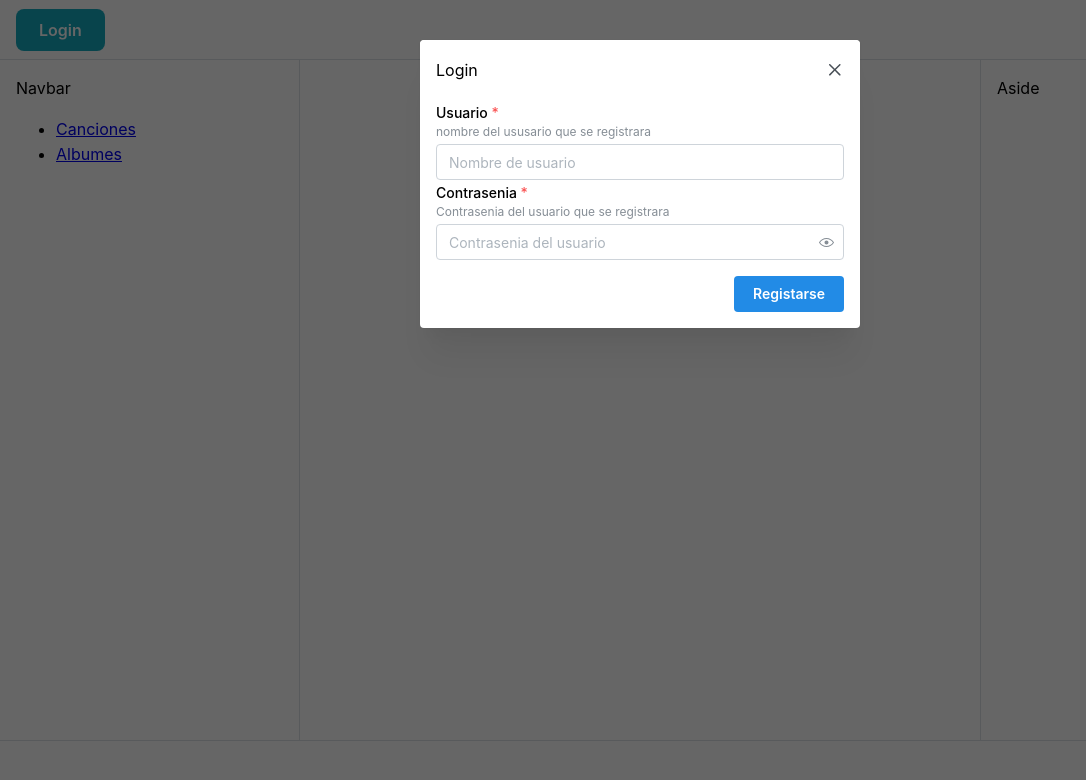
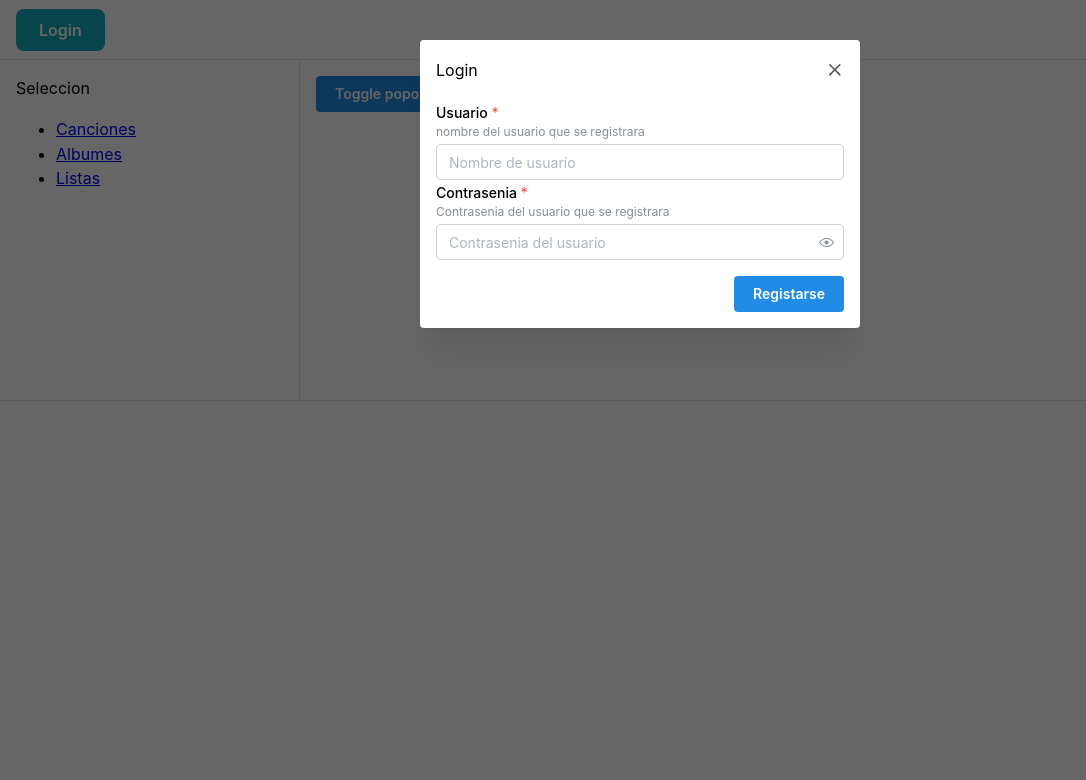
Before and after one commit to tf96-prog/xmusic_frontend, a React (Vite) app: page /listas in a window 1280 px wide. Both pictures are taken after a click on the button "Login". Shown: the top 780 px of the page, without its empty margins (0-1086 px from the left). Built offline with nearby package versions, Linux system fonts and the light colour scheme.

Commit message:
Adding Lista Reproduccion and authorization

```diff
--- a/package.json
+++ b/package.json
@@ -20,7 +20,8 @@
     "react": "^19.0.0",
     "react-dom": "^19.0.0",
     "react-player": "^2.16.0",
-    "react-router": "^7.2.0"
+    "react-router": "^7.2.0",
+    "sass-embedded": "^1.85.1"
   },
   "devDependencies": {
     "@eslint/js": "^9.19.0",
--- a/src/App.tsx
+++ b/src/App.tsx
@@ -6,6 +6,8 @@ import Albumes from "./components/Albumes";
 import { BrowserRouter, Routes, Route, NavLink } from "react-router";
 import Login from "./components/Login";
 import React, { useState } from "react";
+import ReactPlayer from "react-player";
+import ListaReproducciones from "./components/ListaReproducciones";
 
 type Usuario={
     id: number
@@ -15,29 +17,98 @@ type Usuario={
 
 type ContextoUsuarioType = {
   usuario: Usuario | null,
+  token: string | null,
   setUsuario: (_usuario:Usuario | null) => void
+  setToken: (token:string | null) => void
 }
 
-export const cont=React.createContext<ContextoUsuarioType>({
-  usuario: null,
-  setUsuario: (_usuario:Usuario | null) => {}
+type Cancion = {
+  id: number;
+    album: number;
+    nombre: string;
+    duracion: number;
+    genero: string;
+    colaboradores: number[];
+    url: string;
+}
+
+type ContextoCancionType = {
+  cancion: Cancion | null,
+  setCancion: (cancion:Cancion | null) => void
+}
+
+type ListaReproduccion={
+
+  id: number;
+  nombre: string;
+  usuario: Usuario;
+  canciones: Cancion[];
+}
+
+type ContextoListaType={
+
+  lista: ListaReproduccion | null,
+  setLista: (lista:ListaReproduccion | null) => void
+}
+
+export const contLista=React.createContext<ContextoListaType>({
+  lista: null,
+  setLista: (_lista:ListaReproduccion | null) => {}
+
 });
 
+export const contUsuario=React.createContext<ContextoUsuarioType>({
+  usuario: null,
+  token: '',
+  setUsuario: (_usuario:Usuario | null) => {},
+  setToken: (_token:string | null) => {}
+});
 
-export let user1: Usuario={'id':0,'username': '', 'email': ''};
+export const contCancion=React.createContext<ContextoCancionType>({
+  cancion: null,
+  setCancion: (_cancion:Cancion | null) => {}
+});
+
 
 function App() {
 
   const [opened, { toggle }] = useDisclosure();
   const [usuario, setUsuario]=useState<Usuario | null>(null);
+  const [token, setToken]=useState<string | null>(null);
+  const [lista, setLista]=useState<ListaReproduccion | null>(null);
   const setUsuarioContext = (usuario: Usuario | null) => {
     setUsuario(usuario)
   }
+  const setTokenContext = (token: string | null) => {
+    setToken(token)
+  }
 
-  let userContext1: ContextoUsuarioType={'usuario': null, 'setUsuario': setUsuarioContext};
+  const setListaContext = (lista: ListaReproduccion | null) => {
+    setLista(lista)
+  }
+
+  const [cancionSelect, setCancionSelect] = useState<Cancion | null>(null);
+  const setCancionContext=(cancion: Cancion | null) => {
+    setCancionSelect(cancion)
+  }
+  let userContext1: ContextoUsuarioType={
+    'usuario': usuario,
+    'token': token,
+    'setUsuario': setUsuarioContext,
+    'setToken': setTokenContext
+  };
+  let cancionContext1: ContextoCancionType={
+    'cancion': null,
+    'setCancion': setCancionContext};
+
+  let listaContext1: ContextoListaType={
+    'lista': null,
+    'setLista': setListaContext};
 
   return (
-    <cont.Provider value={userContext1}>
+    <contUsuario.Provider value={userContext1}>
+      <contCancion.Provider value={cancionContext1}>
+        <contLista.Provider value={listaContext1}>
         <BrowserRouter>
           <MantineProvider>
               <AppShell
@@ -51,11 +122,13 @@ function App() {
               <Group h="100%" px="md">
                 <Burger opened={opened} onClick={toggle} hiddenFrom="sm" size="sm" />
                 <Login/>
+                {usuario?.username}
+
               </Group>
 
             </AppShell.Header>
             <AppShell.Navbar p="md">
-          Navbar
+              Seleccion
               <ul>
                 <li>
                   <NavLink to="/">Canciones</NavLink>
@@ -63,21 +136,27 @@ function App() {
                 <li>
                   <NavLink to="albumes">Albumes</NavLink>
                 </li>
+                <li>
+                  <NavLink to="listas">Listas</NavLink>
+                </li>
               </ul>
             </AppShell.Navbar>
             <AppShell.Main>
               <Routes>
                 <Route index element={<Canciones />} />
                 <Route path="albumes" element={<Albumes />} />
+                <Route path="listas" element={<ListaReproducciones />} />
               </Routes>
             </AppShell.Main>
-        <AppShell.Aside p="md">Aside</AppShell.Aside>
-          <AppShell.Footer p="md">{usuario?.username}</AppShell.Footer>
+              <AppShell.Footer p="md">{cancionSelect && <ReactPlayer url={cancionSelect.url} />}</AppShell.Footer>
             </AppShell>
           </MantineProvider>
         </BrowserRouter>
+        </contLista.Provider>
+      </contCancion.Provider>
 
-    </cont.Provider>
+
+    </contUsuario.Provider>
 
 
   )
--- a/src/components/Canciones.tsx
+++ b/src/components/Canciones.tsx
@@ -1,7 +1,7 @@
-import { useEffect, useState } from "react";
-import ReactPlayer from 'react-player'
+import { useContext, useEffect, useState } from "react";
 import { Button } from '@mantine/core';
 import { Table } from '@mantine/core';
+import { contCancion } from "../App";
 
 type Cancion = {
     id: number;
@@ -20,9 +20,11 @@ type Album = {
     anio: number;
 }
 
+
+
 function Canciones(){
+    const can=useContext(contCancion);
     const [canciones, setCancion]=useState<Cancion[]>([]);
-    const [cancionSeleccionada, setCancionSeleccionada] = useState<Cancion | null>(null);
     const [albumes, setAlbum]=useState<Album[]>([]);
     useEffect(()=>{
         fetch("http://localhost:8000/canciones/").then(response=>response.json()).then(data=>{
@@ -43,7 +45,6 @@ function Canciones(){
         return null;
     }
 
-
     return (
         <>
             <Table>
@@ -61,12 +62,15 @@ function Canciones(){
                         <Table.Th>{cancion.id}</Table.Th>
                         <Table.Td>{cancion.nombre}</Table.Td>
                         <Table.Td>{obtenerAlbum(cancion)?.nombre}</Table.Td>
-                        <Table.Td><Button variant="outline" color="lime" onClick={()=>setCancionSeleccionada(cancion)}>Reproducir</Button></Table.Td>
+                        <Table.Td><Button variant="outline" color="lime" onClick={()=>can.setCancion(cancion)}>Reproducir</Button></Table.Td>
                     </Table.Tr>)}
                 </Table.Tbody>
             </Table>
-            {cancionSeleccionada && <ReactPlayer url={cancionSeleccionada.url} />}
         </>
     )
 }
+
+
+
+
 export default Canciones
--- /dev/null
+++ b/src/components/ListaReproducciones.tsx
@@ -0,0 +1,73 @@
+import { useContext, useEffect, useState } from "react";
+import { contUsuario } from "../App";
+import { Button, Popover, Text } from "@mantine/core";
+
+type ListaReproduccion={
+
+    id: number;
+    nombre: string;
+    usuario: Usuario;
+    canciones: Cancion[];
+}
+
+type Usuario={
+    id: number
+    username: string
+    email: string
+}
+
+type Cancion = {
+    id: number;
+      album: number;
+      nombre: string;
+      duracion: number;
+      genero: string;
+      colaboradores: number[];
+      url: string;
+  }
+
+
+function ListaReproduccion(){
+    const user=useContext(contUsuario);
+    const [listas,setLista]=useState<ListaReproduccion[]>([]);
+    useEffect(()=>{
+        if(user.token != null){
+            fetch("http://localhost:8000/listas/",{headers:{'Authorization':'Token ' + user.token}}).then(response=>response.json()).then(data=>{
+                setLista(data)
+            });
+        }
+    },[])
+
+    if(user.token == null){
+        return(
+        <>
+            <Popover width={200} position="bottom" withArrow shadow="md">
+                <Popover.Target>
+                    <Button>Toggle popover</Button>
+                </Popover.Target>
+                <Popover.Dropdown>
+                    <Text size="xs">Registrate para acceder a tus listas</Text>
+                </Popover.Dropdown>
+            </Popover>
+
+        </>
+        )
+
+    }else{
+
+        return(
+            <>
+                <div>
+                    <h1>Listas</h1>
+                    {listas.map(lista=><li key={lista.id}>{lista.nombre}</li>)}
+                </div>
+            </>
+        );
+
+    }
+
+
+
+}
+
+export default ListaReproduccion
--- a/src/components/Login.tsx
+++ b/src/components/Login.tsx
@@ -2,7 +2,7 @@ import { Button,Modal,TextInput,PasswordInput,Group } from '@mantine/core';
 import { useDisclosure } from '@mantine/hooks';
 import { useForm } from '@mantine/form';
 import { useContext } from "react";
-import { cont } from "../App";
+import { contUsuario } from "../App";
 
 type FormValues = {
     usuario: string;
@@ -13,7 +13,7 @@ type FormValues = {
 
 function Login(){
 
-    const user=useContext(cont);
+    const user=useContext(contUsuario);
 
     const form = useForm({
         mode: 'uncontrolled',
@@ -33,6 +33,7 @@ function Login(){
             .then(res=>res.json())
             .then(usuario=>{
                 user.setUsuario(usuario)
+                user.setToken(data.token)
             })
 
                 console.log(data)
@@ -46,7 +47,7 @@ function Login(){
     <>
         <Modal opened={opened} onClose={close} title="Login">
         <form onSubmit={form.onSubmit(enviarInformacion)}>
-            <TextInput label="Usuario" withAsterisk description="nombre del ususario que se registrara" placeholder="Nombre de usuario" key={form.key('usuario')}{...form.getInputProps('usuario')}/>
+            <TextInput label="Usuario" withAsterisk description="nombre del usuario que se registrara" placeholder="Nombre de usuario" key={form.key('usuario')}{...form.getInputProps('usuario')}/>
             <PasswordInput label="Contrasenia" withAsterisk description="Contrasenia del usuario que se registrara" placeholder="Contrasenia del usuario" key={form.key('contrasenia')}{...form.getInputProps('contrasenia')}/>
             <Group justify="flex-end" mt="md">
                 <Button type="submit">Registarse</Button>
--- a/src/main.tsx
+++ b/src/main.tsx
@@ -1,6 +1,7 @@
 import { StrictMode } from 'react'
 import { createRoot } from 'react-dom/client'
 import App from './App'
+import './styles.scss'
 
 createRoot(document.getElementById('root')!).render(
   <StrictMode>
--- /dev/null
+++ b/src/styles.scss
@@ -0,0 +1,4 @@
+:root {
+    --app-shell-footer-height: 400px !important;
+    --app-shell-footer-offset: 400px !important;
+}
```
Also changed, not shown: 1 other file (tests, documents, lock files or other folders). Lines whose indentation alone changed are shown as unchanged.
